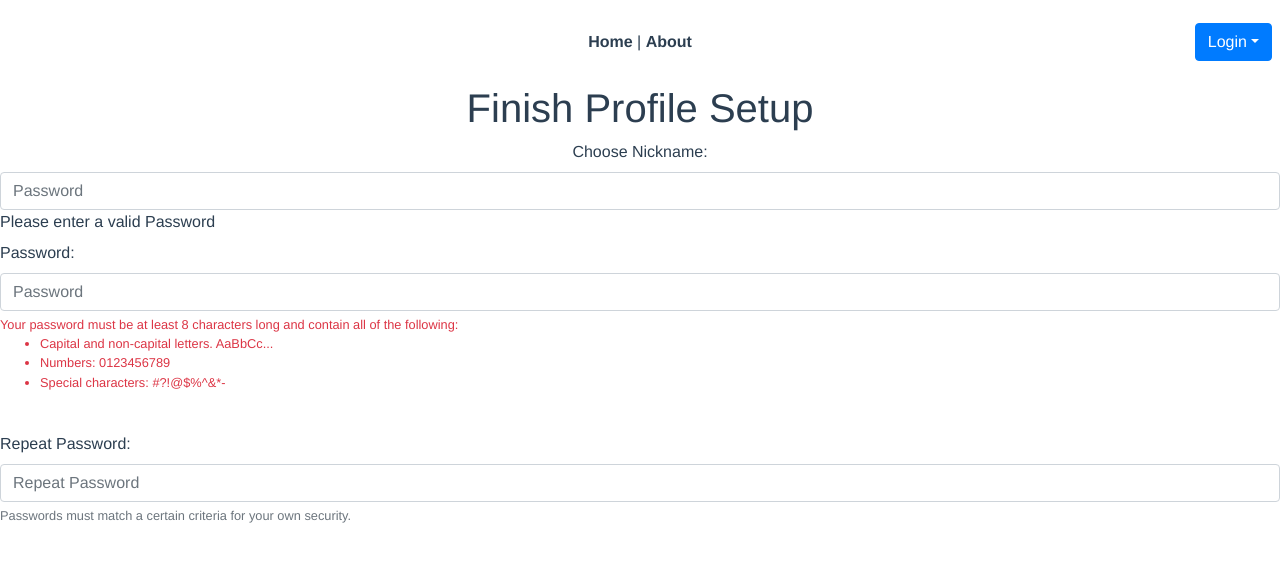
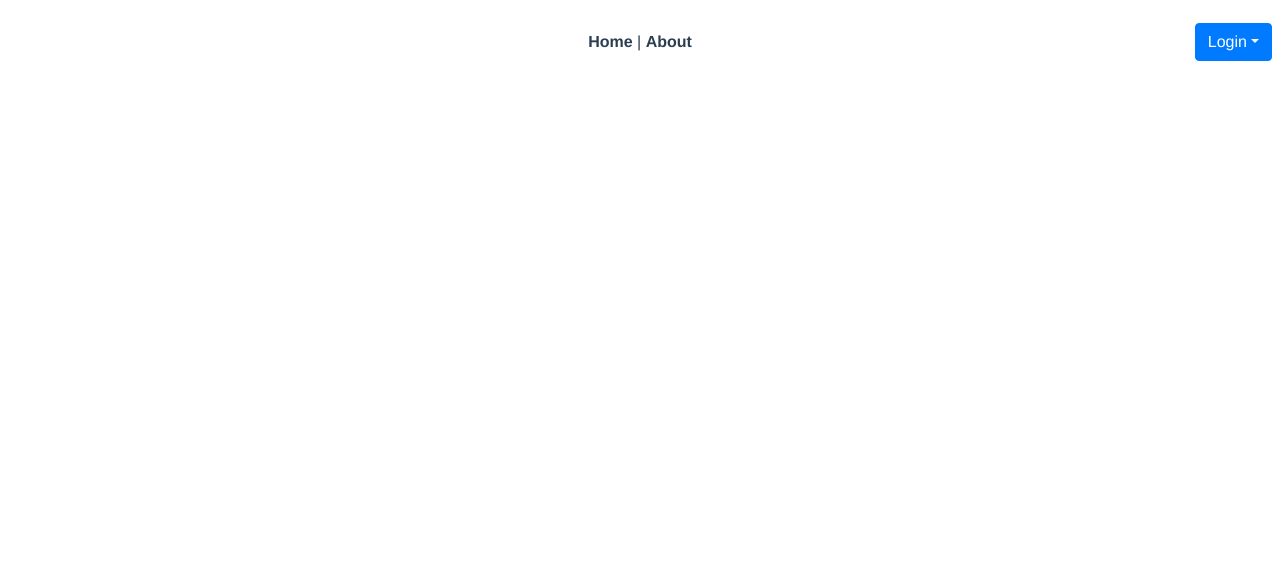
Before and after one commit to sevsev9/docmanager, a Vue app in the folder doc-frontend/: page /create/profile in a window 1280 px wide. Shown: the top 562 px of the page. Built offline with nearby package versions, Linux system fonts and the light colour scheme; what vue-google-oauth2 would draw is missing.

Commit message:
fixed not routing on login error

```diff
--- a/doc-frontend/src/router/index.js
+++ b/doc-frontend/src/router/index.js
@@ -53,20 +53,7 @@ const routes = [
   {
     path: '/dashboard',
     name: 'Dashboard',
-    get component() {
-      if (store.getters.loggedIn) {
-        return Dashboard;
-      } else return Login;
-    }
-  },
-  {
-    path: '/create/profile',
-    name: 'Create Profile',
-    get component() {
-      if (!store.getters.loggedIn) {
-        return () => import('@/views/CreateProfile')
-      } else return Profile
-    }
+    component: Dashboard
   }
 ]
 
--- a/doc-frontend/src/store/index.js
+++ b/doc-frontend/src/store/index.js
@@ -20,7 +20,7 @@ export default new Vuex.Store({
             state.user = opts.user;
             state.loggedIn = true;
             //@Todo implement auto logout?
-            if (opts.next) {
+            if (state.loggedIn && opts.next) {
                 opts.next();
             }
         },
@@ -119,7 +119,6 @@ export default new Vuex.Store({
                 axios.post(API_ADDRESS + '/user/oauth/check/google', {
                     access_token: g.getAuthResponse().access_token
                 }).then(res => {
-                    console.log(res);
                     if (res.data.loggedIn) { //the user exists in the database and has been logged in
                         context.commit('login', {
                             user: res.data,
--- a/doc-frontend/src/views/CreateProfile.vue
+++ /dev/null
@@ -1,61 +0,0 @@
-<template>
-  <div>
-    <h1>Finish Profile Setup</h1>
-    <b-form @submit="register">
-      <label for="create-nickname-input">Choose Nickname:</label>
-      <b-form-input
-          type="password"
-          v-model="oAuthCache.nickname"
-          placeholder="Password"
-          id="register-password-input"
-      ></b-form-input>
-
-      <repeat-password-input v-model="oAuthCache.password"></repeat-password-input>
-    </b-form>
-  </div>
-</template>
-
-<script>
-import RepeatPasswordInput from "@/components/RepeatPasswordInput";
-import router from "@/router";
-export default {
-  name: "CreateProfile",
-  components: {RepeatPasswordInput},
-  data: () => {
-    return {
-      oAuthCache: {}  //is "" if passwords are not valid
-    }
-  },
-  methods: {
-    register() {
-      if (this.oAuthCache.password === "") {
-        alert("Please choose a valid password");
-      } else {
-        this.$store.dispatch('register', {
-          nickname: this.oAuthCache.nickname,
-          email: this.oAuthCache.email,
-          password: this.oAuthCache.password,
-          router
-        });
-      }
-    }
-  },
-  mounted() {
-    this.oAuthCache = this.$store.getters.oAuthCache;
-    this.oAuthCache.password = "";
-  },
-}
-</script>
-
-<style scoped>
-div {
-  width: 100%;
-  height: 100vh;
-  overflow-y: hidden;
-}
-
-h1 {
-  width: 100%;
-  text-align: center;
-}
-</style>
--- a/doc-frontend/src/views/Dashboard.vue
+++ b/doc-frontend/src/views/Dashboard.vue
@@ -11,6 +11,11 @@ export default {
   name: "Dashboard",
   components: {
     Sidebar
+  },
+  mounted() {
+    if (!this.$store.getters.loggedIn) {
+      this.$router.push("/Login");
+    }
   }
 }
 </script>
--- a/doc-frontend/src/views/Login.vue
+++ b/doc-frontend/src/views/Login.vue
@@ -30,7 +30,7 @@
       <b-button type="reset" variant="danger" style="float: left">Reset</b-button>
       <b-button type="submit" variant="primary" style="float: right">Log In</b-button>
     </b-form>
-    <b-button type="submit" variant="primary" @click="oauthLogin('google')">Google</b-button>
+    <b-button type="submit" variant="primary" @click="oauthLogin('google')"><img class="google-icon-svg" src="https://upload.wikimedia.org/wikipedia/commons/5/53/Google_%22G%22_Logo.svg"/>&nbsp;&nbsp;Sign in with Google</b-button>
     <b-overlay v-if="loading" :show="loading"
                style="position: absolute; top: 0; left: 0; width: 100%; height: 100%; z-index: 10;"></b-overlay>
   </div>
```
